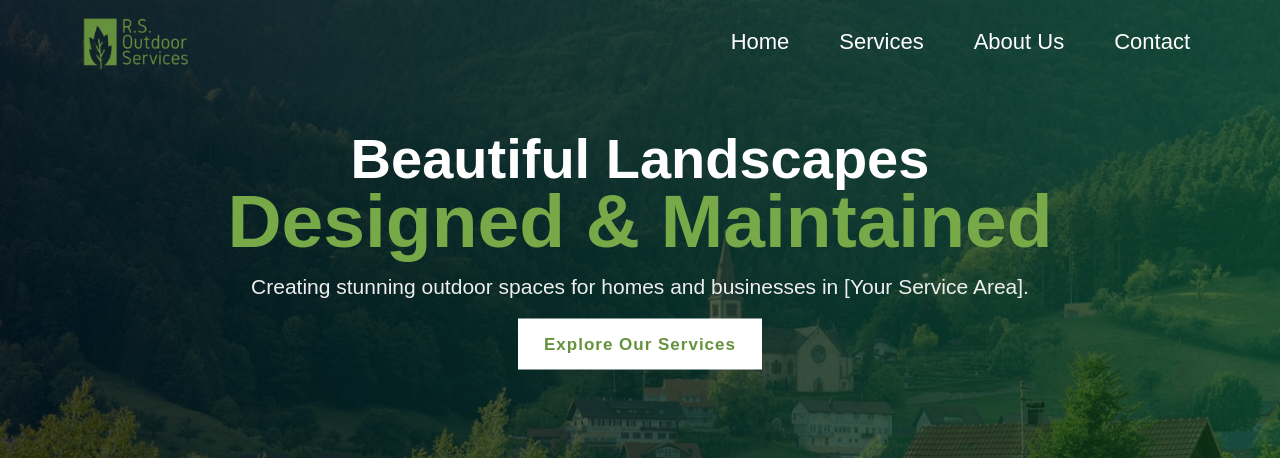
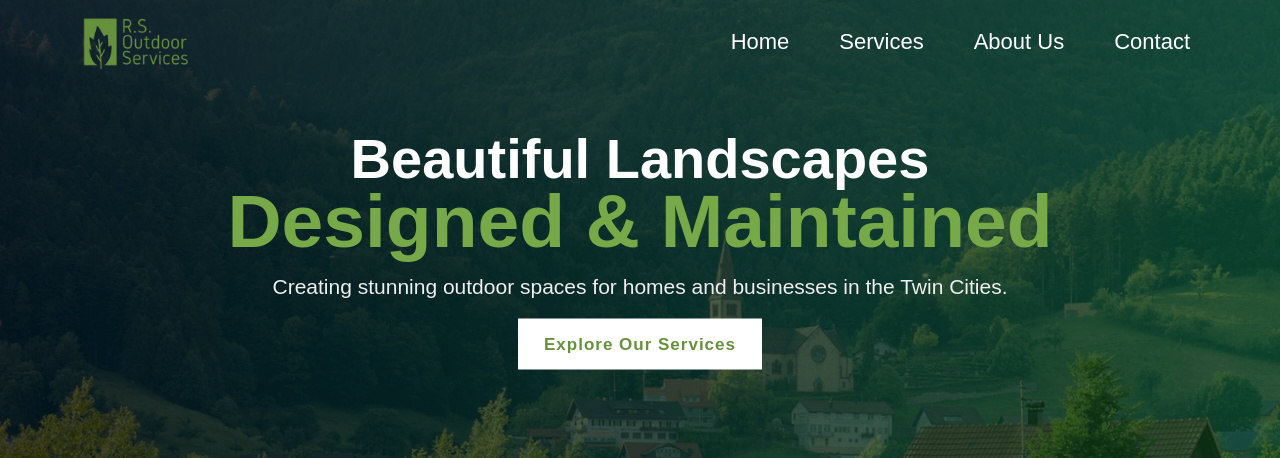
Before and after one commit to RSOutdoorServices/rs-website, a plain HTML site: page index.html in a window 1280 px wide. Shown: the top 458 px of the page. Drawn offline with Linux system fonts and the light colour scheme; a web font is replaced by a local one.

Commit message:
Update index.html

```diff
--- a/index.html
+++ b/index.html
@@ -71,7 +71,7 @@
             <div class="content">
                 <h1 class="wow animate__fadeInUp" data-wow-duration="1.2s">Beautiful Landscapes <span>Designed &
                         Maintained</span></h1>
-                <p>Creating stunning outdoor spaces for homes and businesses in [Your Service Area].</p>
+                <p>Creating stunning outdoor spaces for homes and businesses in the Twin Cities.</p>
                 <a href="services.html" class="theme_btn">explore our services</a>
             </div>
             <!-- end content -->
```
